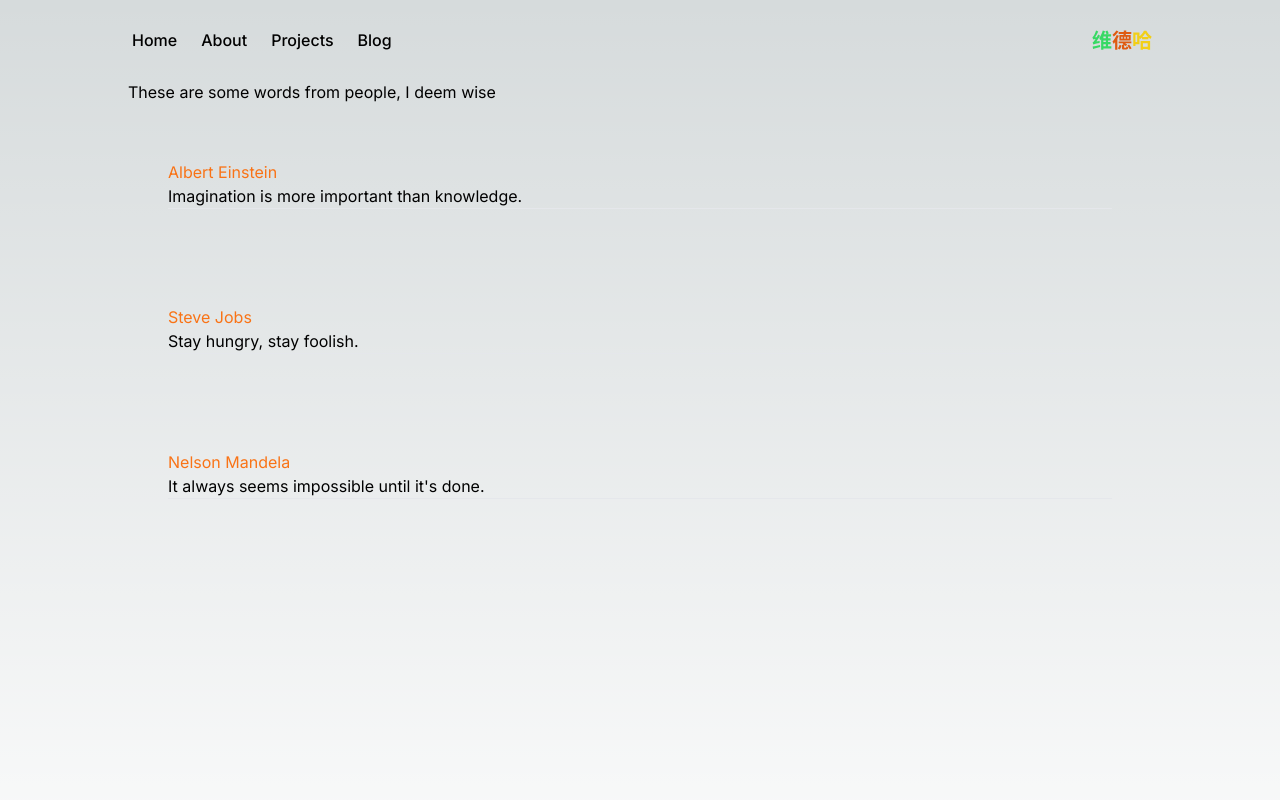
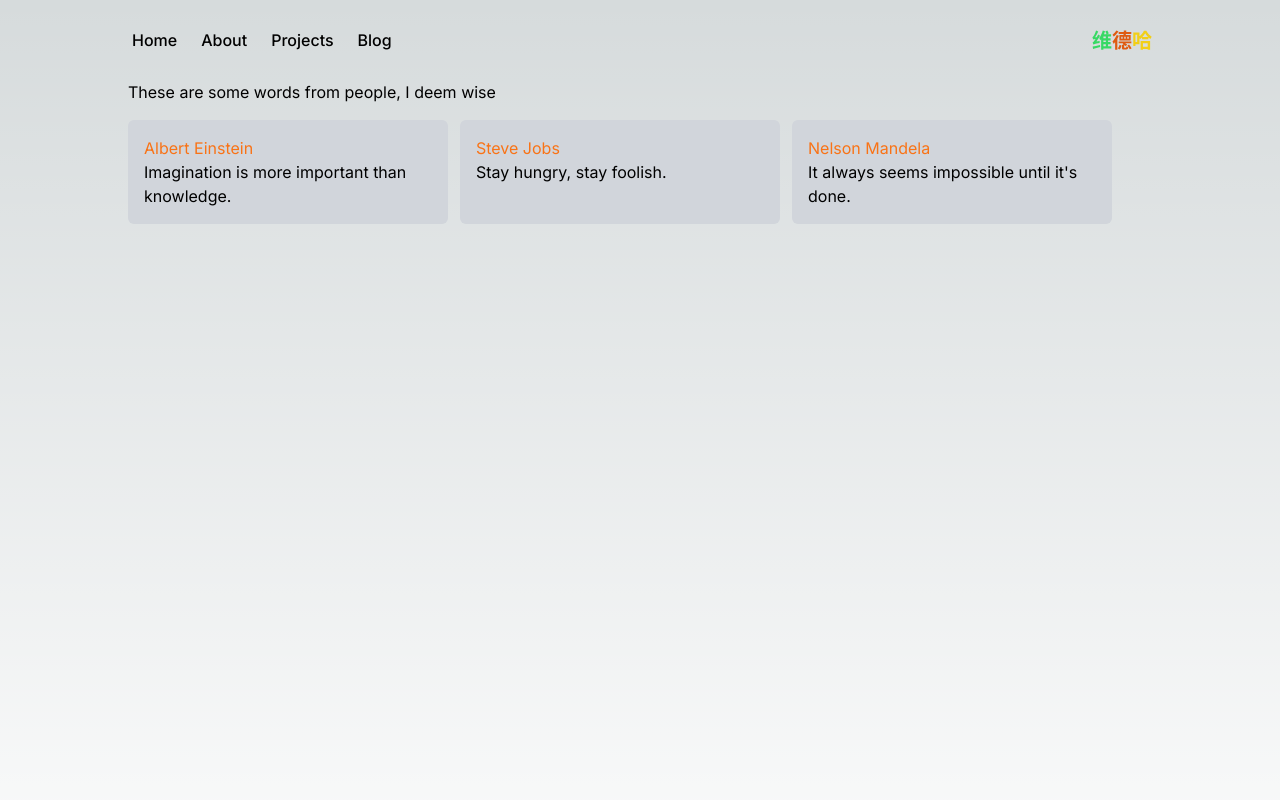
Before and after one commit to Wediah/my-portfolio, a Next.js app: page /quotes in a window 1280 px wide. Shown: the top 800 px of the page. Built offline with nearby package versions, Linux system fonts and the light colour scheme.

Commit message:
edits quote page

```diff
--- a/app/quotes/page.js
+++ b/app/quotes/page.js
@@ -18,13 +18,12 @@ const quotes = [
 const QuotePage = () => {
   return (
     <div className="min-h-screen px-4 md:px-32 container mx-auto">
-      <h1>These are some words from people, I deem wise</h1>
-      <div className='flex flex-col gap-4 pt-4'>
+      <h1 className='pb-4'>These are some words from people, I deem wise</h1>
+      <div className='flex flex-col md:flex-row flex-wrap gap-3'>
         {quotes.map((quote, index) => (
-            <div className='flex flex-col p-10' key={index}>
+            <div className='w-11/12 md:w-80 dark:bg-gray-900 bg-gray-300 rounded-md p-4 ' key={index}>
             <h3 className='text-orange-500'>{quote.author}</h3>
             <p>{quote.quote}</p>
-            <hr className=''/>
             </div>
         ))}
       </div>
```
